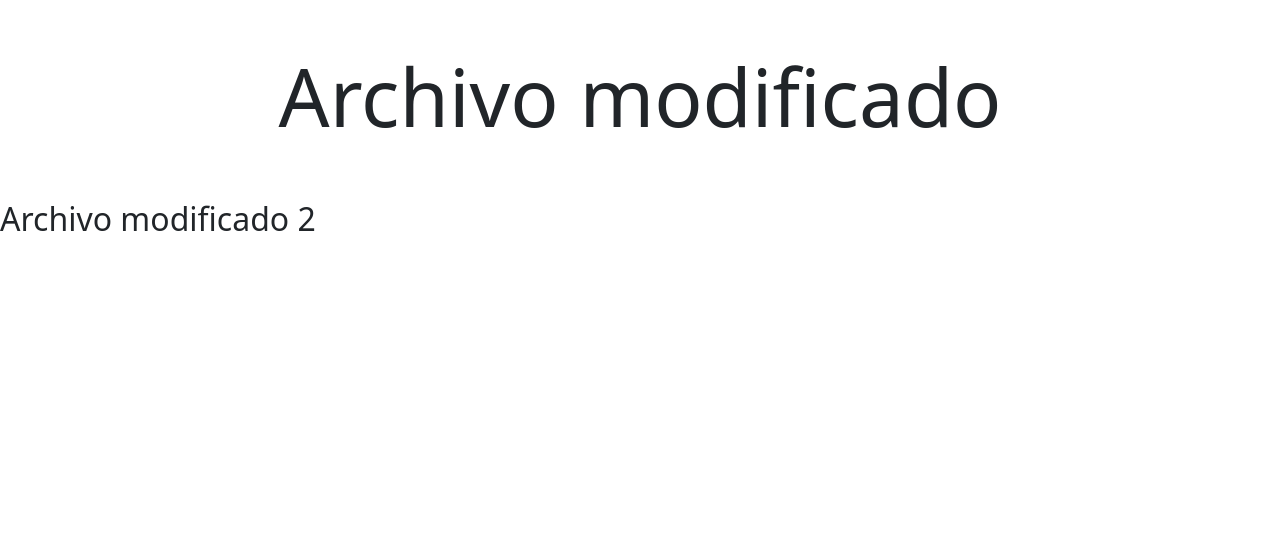
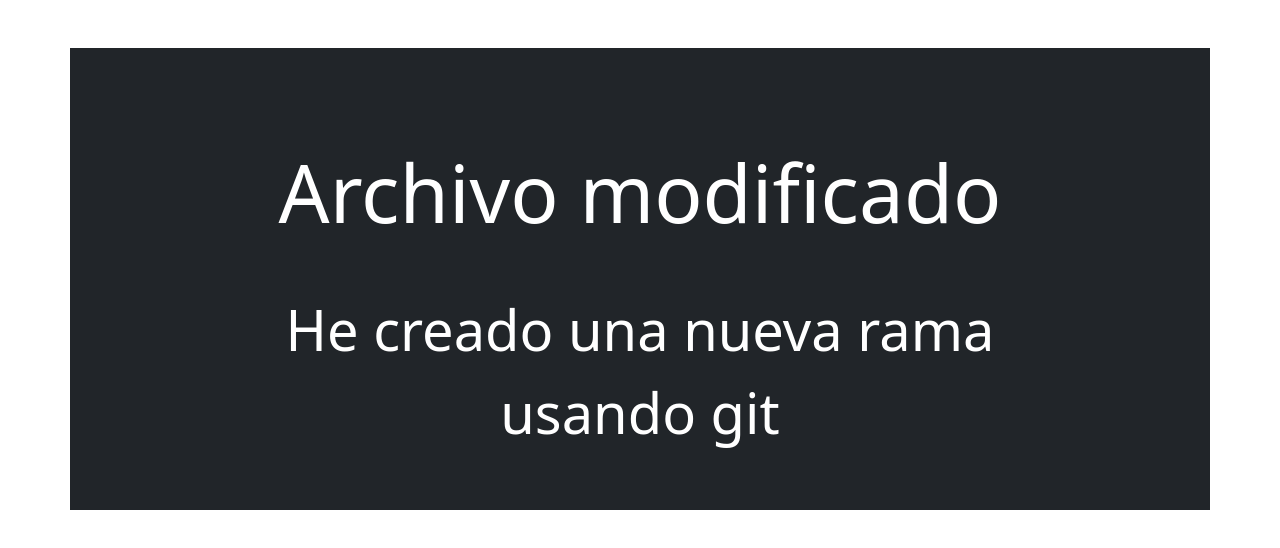
Before and after one commit to Cristina-Ortellado/first-repository, a plain HTML site: page index.html in a window 1280 px wide. Drawn offline with nearby package versions, Linux system fonts and the light colour scheme.

Commit message:
cree una nueva rama, y le agrege informacion al index

```diff
--- a/index.html
+++ b/index.html
@@ -12,13 +12,11 @@
     <title>Bootstrap</title>
 </head>
 <body>
-    <section class="container">
-      <h1 class="display-1 text-center p-5 text-bold">Archivo modificado</h1>
-    </section>
-    <section>
-      <h2>Archivo modificado 2</h2>
-    </section>
-
+   <section class="container bg-dark text-white mt-5 p-5">
+    <h1 class="display-1 text-center p-5 text-bold">Archivo modificado</h1>
+    <p class="display-4 text-center">He creado una nueva rama</p>
+    <p class="display-4 text-center">usando git</p>
+   </section>
     <!-- script de bootstrap -->
     <script src="https://cdn.jsdelivr.net/npm/bootstrap@5.3.3/dist/js/bootstrap.bundle.min.js" integrity="sha384-YvpcrYf0tY3lHB60NNkmXc5s9fDVZLESaAA55NDzOxhy9GkcIdslK1eN7N6jIeHz" crossorigin="anonymous"></script>
 </body>
```
